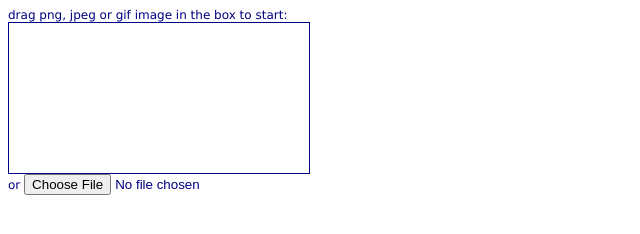
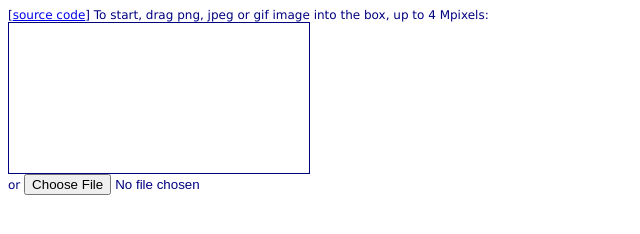
Before and after one commit to imagejs/imagejs.github.com, a plain HTML site: page index.html in a window 1280 px wide. Shown: the whole page, without its empty margins (0-640 px from the left). Drawn offline with nearby package versions, Linux system fonts and the light colour scheme.

Commit message:
link to source code added to opening page

```diff
--- a/index.html
+++ b/index.html
@@ -10,7 +10,7 @@
 </head>
 <body onload="imagejs.start()">
 	<div id="menu"></div>
-	<div id="msg">drag png, jpeg or gif image in the box to start: </div>
+	<div id="msg">[<a href="https://github.com/imagejs/imagejs.github.com">source code</a>] To start, drag png, jpeg or gif image into the box, up to 4 Mpixels:</div>
 	<div id="work">
 		<canvas id="cvBase" style="border:solid 1px">sorry, your browser does not support HTML5</canvas>
 		<div id="manualUPL">
```
